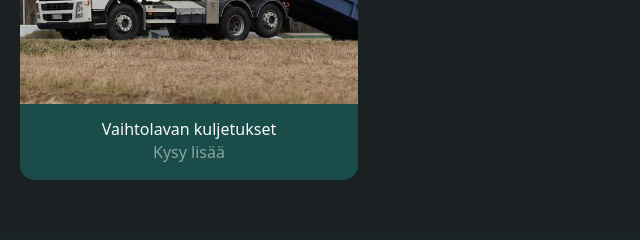
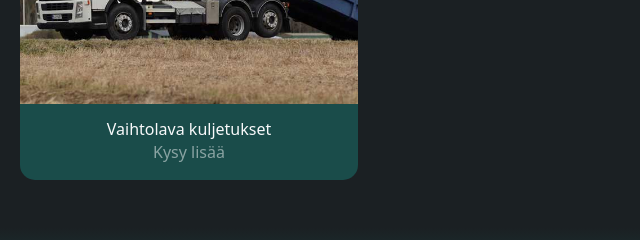
Before and after one commit to Waisatifi/ekopalvelut, a plain HTML site: page index.html in a window 1280 px wide. Shown: the part 940-1180 px from the top of the page, 632-1272 px from the left. Drawn offline with nearby package versions, Linux system fonts and the light colour scheme.

Commit message:
fixing errors

```diff
--- a/index.html
+++ b/index.html
@@ -163,7 +163,7 @@
                   />
                   <div class="card-body custom-rounded-card-bottom green-color">
                     <h4 class="card-title fs-6 text-light m-0 p-0">
-                      Vaihtolavan kuljetukset
+                      Vaihtolava kuljetukset
                     </h4>
                     <a href="#yhteystiedot"
                       ><p class="p-0 m-0 opacity-50 text-light">
```
